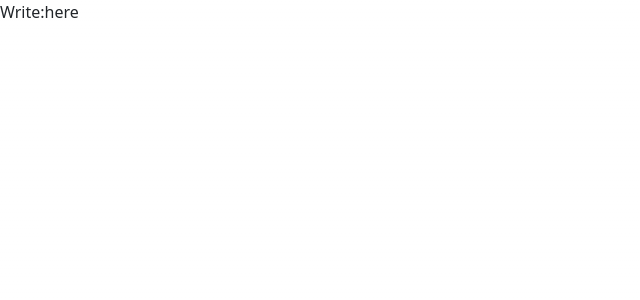
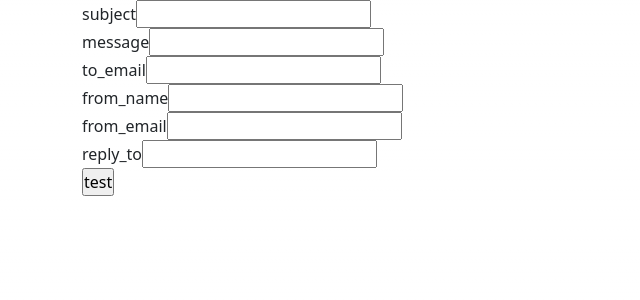
Before and after one commit to jacque1ine/Hackville-write-here, a Next.js app: page / in a window 1280 px wide. Shown: the top 300 px of the page, without its empty margins (0-640 px from the left). Built offline with nearby package versions, Linux system fonts and the light colour scheme.

Commit message:
Email Js form works

```diff
--- /dev/null
+++ b/component/ContactForm.tsx
@@ -0,0 +1,100 @@
+import React, { useRef } from "react";
+import { useEffect, useState } from "react";
+import emailjs from "@emailjs/browser";
+
+// const btn = useRef(null);
+// const btn = document.getElementById("button");
+//const [btnLoading, setbtnLoading] = useState("Send Email");
+
+//THIS IS DIFF
+// const form = useRef<HTMLFormElement>(null);
+
+// const sendEmail = (e: any) => {
+//   e.preventDefault();
+//   setbtnLoading("Loading...");
+
+//   const serviceID = "default_service";
+//   const templateID = "template_rbkpcb9";
+
+//   emailjs
+//     .sendForm(serviceID, templateID, form.current, "your public key here")
+//     .then(
+//       () => {
+//         setbtnLoading("Send Email");
+//         alert("Sent!");
+//       },
+//       (err: any) => {
+//         setbtnLoading("Send Email");
+//         alert(JSON.stringify(err));
+//       }
+//     );
+// };
+
+function sendEmail2(e: any) {
+  e.preventDefault();
+  // console.log(form.current);
+  emailjs
+    .sendForm(
+      "service_1128xjn",
+      "template_rbkpcb9",
+      e.target,
+      "RTKXEoUG3NUwuirJi"
+    )
+    .then(
+      (result) => {
+        console.log(result.text);
+      },
+      (error) => {
+        console.log(error.text);
+      }
+    );
+}
+
+const ContactForm = () => {
+  return (
+    <>
+      <div className="container">
+        <form onSubmit={sendEmail2}>
+          <div className="field">
+            <label htmlFor="subject">subject</label>
+            <input type="text" name="subject" id="subject"></input>
+          </div>
+
+          <div className="field">
+            <label htmlFor="message">message</label>
+            <input type="text" name="message" id="message"></input>
+          </div>
+
+          <div className="field">
+            <label htmlFor="to_email">to_email</label>
+            <input type="text" name="to_email" id="to_email"></input>
+          </div>
+
+          <div className="field">
+            <label htmlFor="from_name">from_name</label>
+            <input
+              type="text"
+              name="from
+            _name"
+              id="from_name"
+            ></input>
+          </div>
+
+          <div className="field">
+            <label htmlFor="from_email">from_email</label>
+            <input type="text" name="from_email" id="from_email"></input>
+          </div>
+
+          <div className="field">
+            <label htmlFor="reply_to">reply_to</label>
+            <input type="text" name="reply_to" id="reply_to"></input>
+          </div>
+          {/* <input type="submit" id="button" value={"test"}></input> */}
+          <input type="submit" id="button" value={"test"}></input>
+        </form>
+      </div>
+    </>
+  );
+};
+
+export default ContactForm;
--- a/package.json
+++ b/package.json
@@ -9,11 +9,13 @@
     "lint": "next lint"
   },
   "dependencies": {
+    "@emailjs/browser": "^3.10.0",
     "@next/font": "13.1.6",
     "@types/node": "18.13.0",
     "@types/react": "18.0.27",
     "@types/react-dom": "18.0.10",
     "bootstrap": "^5.2.3",
+    "emailjs-com": "^3.2.0",
     "eslint": "8.34.0",
     "eslint-config-next": "13.1.6",
     "next": "13.1.6",
--- a/pages/index.tsx
+++ b/pages/index.tsx
@@ -1,18 +1,19 @@
 import Head from "next/head";
 import { Inter } from "@next/font/google";
+import ContactForm from "@/component/ContactForm";
 
 export default function Home() {
   return (
     <>
       <Head>
-        <title>Create Next App</title>
+        <title>Write:Here</title>
         <meta name="description" content="Generated by create next app" />
         <meta name="viewport" content="width=device-width, initial-scale=1" />
         <link rel="icon" href="/favicon.ico" />
       </Head>
       <main>
         <div className="header">
-          <p>Write:here</p>
+          <ContactForm></ContactForm>
         </div>
       </main>
     </>
```
Also changed, not shown: 1 other file (tests, documents, lock files or other folders).
